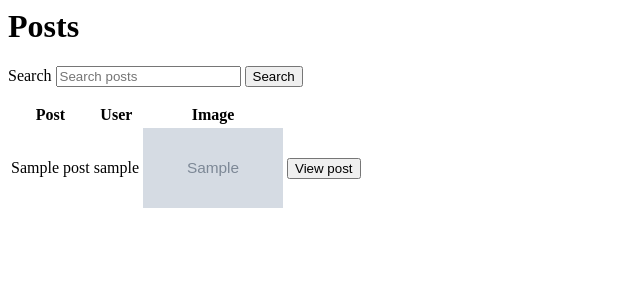
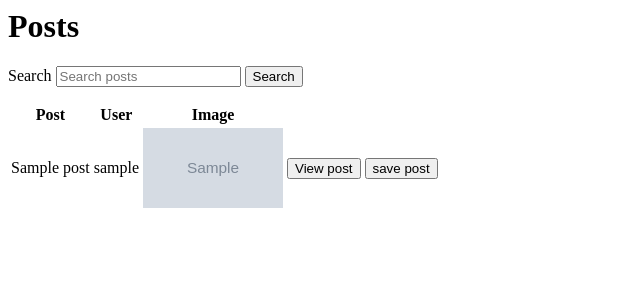
Before and after one commit to adagun/ImageSharingProject, a Django app: page /posts/ in a window 1280 px wide. Shown: the top 300 px of the page, without its empty margins (0-640 px from the left). Run offline with Django 3.2, Linux system fonts and the light colour scheme; a user stored in the database is signed in; tables that the repository leaves empty hold one stand-in row (values such as "Sample post"); grey boxes marked "Sample" are stand-in pictures.

Commit message:
added save button to posts page

```diff
--- a/sharingapp/templates/posts/posts.html
+++ b/sharingapp/templates/posts/posts.html
@@ -3,10 +3,6 @@
         <div class="container">
             <h1>Posts</h1>
 
-            <!-- <form action="{% url 'searchbar' %}" method="GET">
-                <input type="text" name="search">
-                <button type="submit">Search</button>
-            </form> -->
             <form action="{% url 'searchbar' %}" method="GET" value="{{request.GET.q}}">
                 Search <input type="text" name="q" value="{{request.GET.q}}" placeholder="Search posts"/>
                 <input type="submit" name="submit" value="Search"/>
@@ -31,6 +27,8 @@
                  <td> {% if post.image %} <img style="width: 140px; height: 80px" src="{{post.image.url}}" alt="default.jpg" class="img-thumbnail"> {% endif %}</td>
                 <td>
                 <a href="{% url 'post' post.id%}"><button type="button" class="btn btn-success">View post</button></a>
+
+                <a href="{% url 'save_post' post.id%}"><button type="button" class="btn btn-success">save post</button></a>
                 </td>
 
         {% endfor %}
--- a/sharingapp/urls.py
+++ b/sharingapp/urls.py
@@ -11,6 +11,7 @@ urlpatterns = [
     path('create_post/', views.PostCreate.as_view(), name="create_post"),
     path('userPage/<int:Id>/', views.userPage, name="userPage"),
     path('post/<int:pk>/', views.PostView.as_view(), name="post"),
-    path('searchbar/', views.searchbar, name="searchbar")
+    path('searchbar/', views.searchbar, name="searchbar"),
+    path('save_post/<int:Id>/', views.savePost, name="save_post")
 
 ]
--- a/sharingapp/views.py
+++ b/sharingapp/views.py
@@ -1,4 +1,6 @@
-from django.shortcuts import render
+
+from django.http import request
+from django.shortcuts import redirect, render
 from django.urls import reverse_lazy
 from django.contrib.auth.decorators import login_required
 from django.contrib.auth.models import User
@@ -58,6 +60,7 @@ def profileView(request):
     }
     return render(request, "profile.html", context)
 
+
 def userPage(request, Id):
     postImages = Post.objects.filter(user=Id)
     user = User.objects.get(id=Id)
@@ -72,6 +75,7 @@ class PostView(LoginRequiredMixin, DetailView):
     context_object_name = "post"
     template_name = "posts/post.html"
 
+
 def searchbar(request):
     if request.method == 'GET':
         query= request.GET.get('q')
@@ -84,6 +88,17 @@ def searchbar(request):
             return render(request, "posts/search_post.html", context)
         else:
             return render(request, "posts/search_post.html")
-
     else:
         return render(request, "posts/search_post.html")
+
+
+def savePost(request, Id):
+    post = Post.objects.get(id=Id)
+    savedImages = UserSavedImage()
+    exists = UserSavedImage.objects.filter(post=post, user=request.user)
+    if not exists:
+        savedImages.user=request.user
+        savedImages.post=post
+        savedImages.save()
+        return redirect("posts")
+    return redirect("posts")
```
